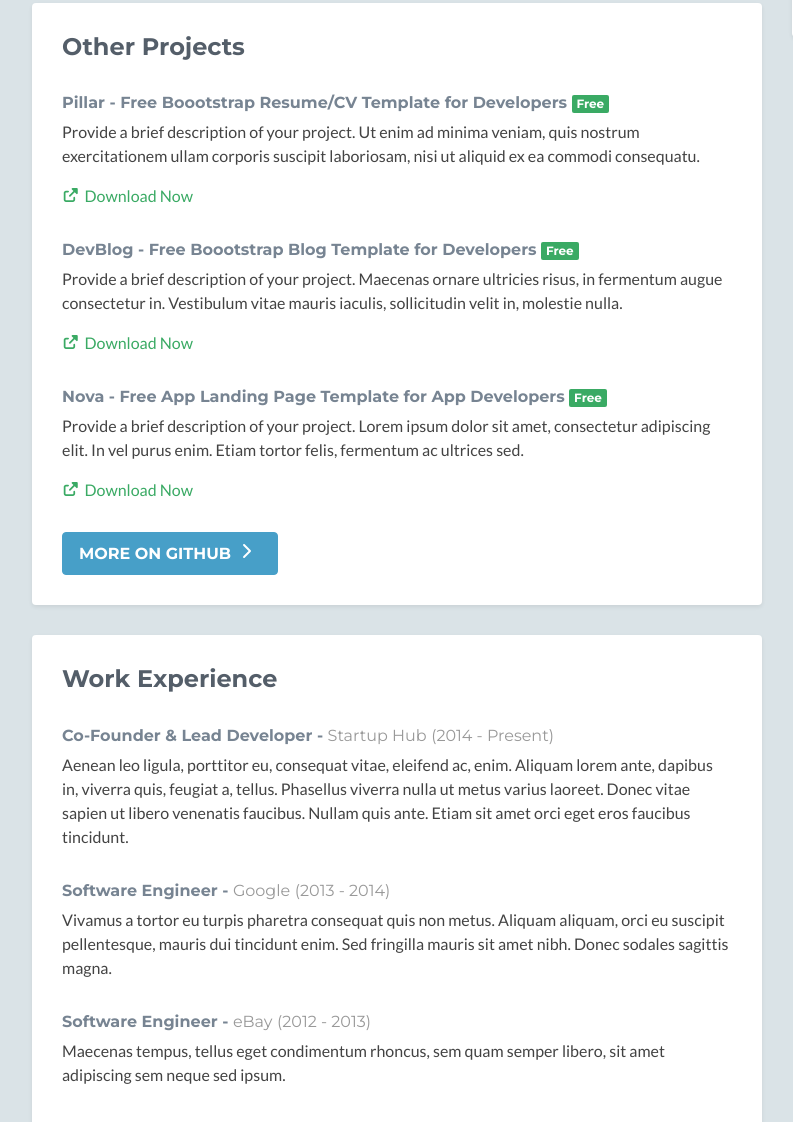
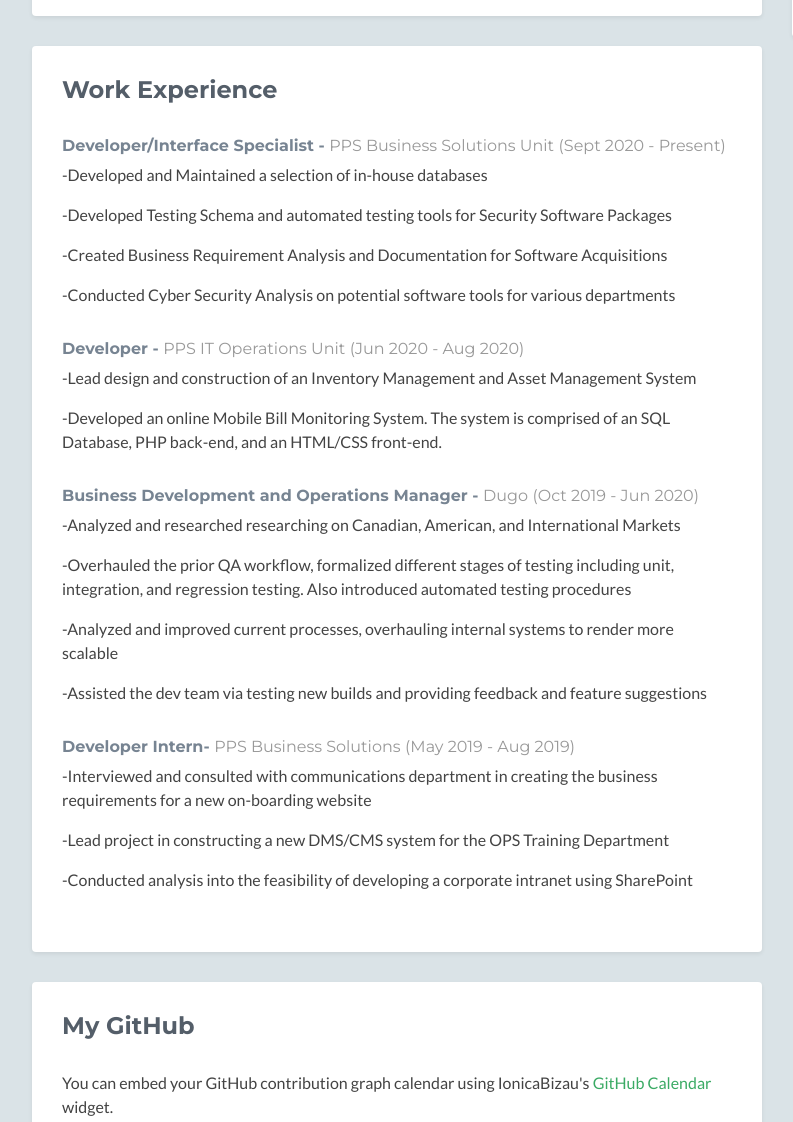
Before and after one commit to samblam/PortfolioWebsite, a plain HTML site: page index.html in a window 1280 px wide. Shown: the part 2831-3953 px from the top of the page, without its empty margins (53-846 px from the left). Drawn offline with nearby package versions, Linux system fonts and the light colour scheme; no server answers; some icons are missing.

Commit message:
Added Experience Section

```diff
--- a/index.html
+++ b/index.html
@@ -143,12 +143,12 @@
                                     <p><a class="more-link" href="https://themes.3rdwavemedia.com/bootstrap-templates/startup/devstudio-bootstrap-theme-for-web-development-agencies-and-developers/" target="_blank"><i class="fas fa-external-link-alt"></i>Find out more</a></p>
                                 </div><!--//desc-->
                             </div><!--//item-->
-
+                            <a class="btn btn-cta-secondary" href="#">More on GitHub <i class="fas fa-chevron-right pt-1"></i></a>
                         </div><!--//content-->
                     </div><!--//section-inner-->
                 </section><!--//section-->
 
-                <section class="projects section">
+              <!-- <section class="projects section">
                     <div class="section-inner shadow-sm rounded">
                         <h2 class="heading">Other Projects</h2>
                         <div class="content">
@@ -156,40 +156,53 @@
                                 <h3 class="title"><a href="https://themes.3rdwavemedia.com/bootstrap-templates/resume/free-bootstrap4-resume-cv-template-for-developers-pillar/" target="_blank">Pillar - Free Boootstrap Resume/CV Template for Developers</a> <span class="badge badge-theme">Free</span></h3>
                                 <p class="summary">Provide a brief description of your project. Ut enim ad minima veniam, quis nostrum exercitationem ullam corporis suscipit laboriosam, nisi ut aliquid ex ea commodi consequatu.</p>
                                 <p><a class="more-link" href="https://themes.3rdwavemedia.com/bootstrap-templates/resume/free-bootstrap4-resume-cv-template-for-developers-pillar/" target="_blank"><i class="fas fa-external-link-alt"></i>Download Now</a></p>
-                            </div><!--//item-->
+                            </div><
                             <div class="item">
                                 <h3 class="title"><a href="https://themes.3rdwavemedia.com/bootstrap-templates/speciality/devblog-free-bootstrap-4-blog-template-for-developers/" target="_blank">DevBlog - Free Boootstrap Blog Template for Developers</a> <span class="badge badge-theme">Free</span></h3>
                                 <p class="summary">Provide a brief description of your project. Maecenas ornare ultricies risus, in fermentum augue consectetur in. Vestibulum vitae mauris iaculis, sollicitudin velit in, molestie nulla. </p>
                                 <p><a class="more-link" href="https://themes.3rdwavemedia.com/bootstrap-templates/speciality/devblog-free-bootstrap-4-blog-template-for-developers/" target="_blank"><i class="fas fa-external-link-alt"></i>Download Now</a></p>
-                            </div><!--//item-->
+                            </div>
                             <div class="item">
                                 <h3 class="title"><a href="https://themes.3rdwavemedia.com/bootstrap-templates/startup/nova-bootstrap-landing-page-template-for-mobile-apps/" target="_blank">Nova - Free App Landing Page Template for App Developers</a> <span class="badge badge-theme">Free</span></h3>
                                 <p class="summary">Provide a brief description of your project. Lorem ipsum dolor sit amet, consectetur adipiscing elit. In vel purus enim. Etiam tortor felis, fermentum ac ultrices sed.</p>
                                 <p><a class="more-link" href="https://themes.3rdwavemedia.com/bootstrap-templates/startup/nova-bootstrap-landing-page-template-for-mobile-apps/" target="_blank"><i class="fas fa-external-link-alt"></i>Download Now</a></p>
-                            </div><!--//item-->
+                            </div> -->
 
-                            <a class="btn btn-cta-secondary" href="#">More on GitHub <i class="fas fa-chevron-right pt-1"></i></a>
+                          <!--  <a class="btn btn-cta-secondary" href="#">More on GitHub <i class="fas fa-chevron-right pt-1"></i></a>
 
-                        </div><!--//content-->
-                    </div><!--//section-inner-->
-                </section><!--//section-->
+                        </div>
+                    </div>
+                </section> -->
 
                 <section class="experience section">
                     <div class="section-inner shadow-sm rounded">
                         <h2 class="heading">Work Experience</h2>
                         <div class="content">
                             <div class="item">
-                                <h3 class="title">Co-Founder & Lead Developer - <span class="place"><a href="#">Startup Hub</a></span> <span class="year">(2014 - Present)</span></h3>
-                                <p>Aenean leo ligula, porttitor eu, consequat vitae, eleifend ac, enim. Aliquam lorem ante, dapibus in, viverra quis, feugiat a, tellus. Phasellus viverra nulla ut metus varius laoreet. Donec vitae sapien ut libero venenatis faucibus. Nullam quis ante. Etiam sit amet orci eget eros faucibus tincidunt.</p>
+                                <h3 class="title">Developer/Interface Specialist - <span class="place"><a href="#">PPS Business Solutions Unit</a></span> <span class="year">(Sept 2020 - Present)</span></h3>
+                                <p>-Developed and Maintained a selection of in-house databases</p>
+                                <p>-Developed Testing Schema and automated testing tools for Security Software Packages</p>
+                                <p>-Created Business Requirement Analysis and Documentation for Software Acquisitions</p>
+                                <p>-Conducted Cyber Security Analysis on potential software tools for various departments</p>
                             </div><!--//item-->
                             <div class="item">
-                                <h3 class="title">Software Engineer - <span class="place"><a href="#">Google</a></span> <span class="year">(2013 - 2014)</span></h3>
-                                <p>Vivamus a tortor eu turpis pharetra consequat quis non metus. Aliquam aliquam, orci eu suscipit pellentesque, mauris dui tincidunt enim. Sed fringilla mauris sit amet nibh. Donec sodales sagittis magna.</p>
+                                <h3 class="title">Developer - <span class="place"><a href="#">PPS IT Operations Unit</a></span> <span class="year">(Jun 2020 - Aug 2020)</span></h3>
+                                <p>-Lead design and construction of an Inventory Management and Asset Management System</p>
+                                <p>-Developed an online Mobile Bill Monitoring System. The system is comprised of an SQL Database, PHP back-end, and an HTML/CSS front-end.</p>
                             </div><!--//item-->
 
                             <div class="item">
-                                <h3 class="title">Software Engineer - <span class="place"><a href="#">eBay</a></span> <span class="year">(2012 - 2013)</span></h3>
-                                <p>Maecenas tempus, tellus eget condimentum rhoncus, sem quam semper libero, sit amet adipiscing sem neque sed ipsum.</p>
+                                <h3 class="title">Business Development and Operations Manager - <span class="place"><a href="#">Dugo</a></span> <span class="year">(Oct 2019 - Jun 2020)</span></h3>
+                                <p>-Analyzed and researched researching on Canadian, American, and International Markets</p>
+                                <p>-Overhauled the prior QA workflow, formalized different stages of testing including unit, integration, and regression testing. Also introduced automated testing procedures</p>
+                                <p>-Analyzed and improved current processes, overhauling internal systems to render more scalable</p>
+                                <p>-Assisted the dev team via testing new builds and providing feedback and feature suggestions</p>
+                            </div><!--//item-->
+                            <div class="item">
+                                <h3 class="title">Developer Intern- <span class="place"><a href="#">PPS Business Solutions</a></span> <span class="year">(May 2019 - Aug 2019)</span></h3>
+                                <p>-Interviewed and consulted with communications department in creating the business requirements for a new on-boarding website</p>
+                                <p>-Lead project in constructing a new DMS/CMS system for the OPS Training Department</p>
+                                <p>-Conducted analysis into the feasibility of developing a corporate intranet using SharePoint</p>
                             </div><!--//item-->
 
                         </div><!--//content-->
```
